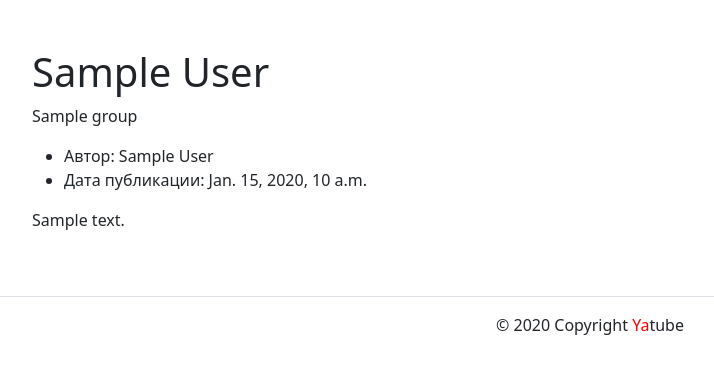
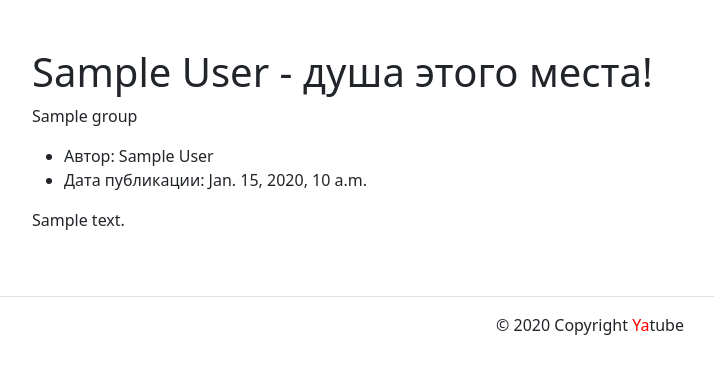
Before and after one commit to Rendlolx/hw02_community, a Django app: template yatube/templates/posts/group_list.html in a window 1280 px wide. Shown: the part 56-430 px from the top of the page, without its empty margins (50-764 px from the left). Run offline with Django 3.2, Linux system fonts and the light colour scheme; the template is opened without the code that fills it: values that come from a table or form of the project are taken from there, others are empty; tables that the repository leaves empty hold one stand-in row (values such as "Sample post"); some libraries are stand-ins or nearby versions.

Commit message:
Допилен блок title

```diff
--- a/yatube/templates/posts/group_list.html
+++ b/yatube/templates/posts/group_list.html
@@ -7,7 +7,7 @@
         {% for post in posts %}
         <h1>
           {% block title %}
-            {{ post.author.get_full_name }}
+            {{ post.author.get_full_name }} - душа этого места!
           {% endblock %}
         </h1>
         <p>
```
